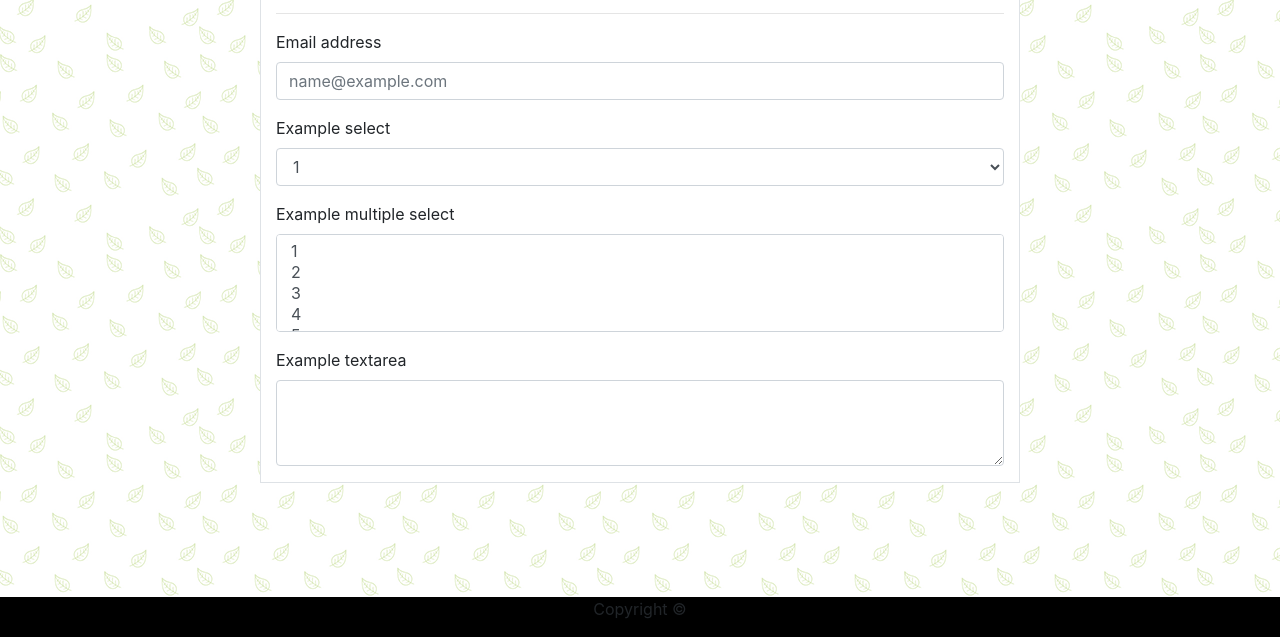
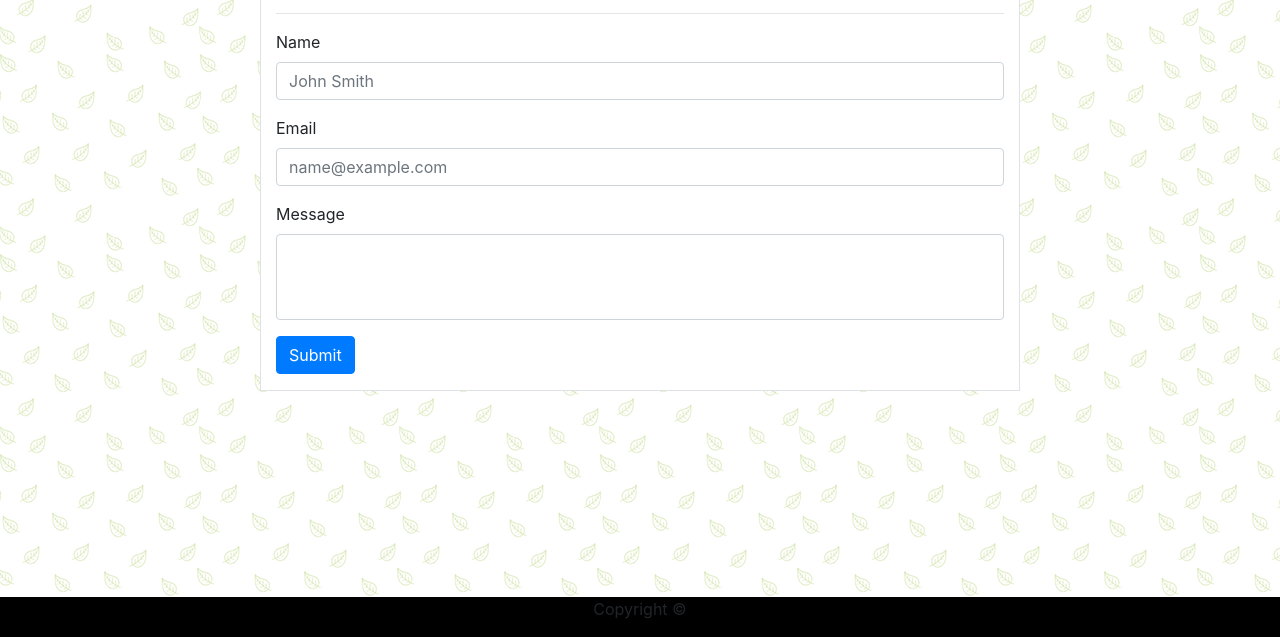
Before and after one commit to woaky1/Bootstrap-Portfolio, a plain HTML site: page contact.html in a window 1280 px wide. Shown: the part 163-800 px from the top of the page. Drawn offline with nearby package versions, Linux system fonts and the light colour scheme.

Commit message:
Completed basic build on contact.html.

```diff
--- a/assets/css/style.css
+++ b/assets/css/style.css
@@ -61,3 +61,7 @@
     width: 200px;
     line-height: 300%;
 }
+
+textarea {
+    resize: none
+};
--- a/contact.html
+++ b/contact.html
@@ -46,35 +46,20 @@
                     </div>
                     <div class="row">
                         <div class="col-lg-12 bg-white">
-                            <form>
+                            <form class="mb-3">
                                 <div class="form-group">
-                                    <label for="exampleFormControlInput1">Email address</label>
+                                    <label>Name</label>
+                                    <input type="text" class="form-control" id="exampleFormControlInput1" placeholder="John Smith">
+                                </div>
+                                <div class="form-group">
+                                    <label for="exampleFormControlInput1">Email</label>
                                     <input type="email" class="form-control" id="exampleFormControlInput1" placeholder="name@example.com">
                                 </div>
                                 <div class="form-group">
-                                    <label for="exampleFormControlSelect1">Example select</label>
-                                    <select class="form-control" id="exampleFormControlSelect1">
-                                    <option>1</option>
-                                    <option>2</option>
-                                    <option>3</option>
-                                    <option>4</option>
-                                    <option>5</option>
-                                    </select>
-                                </div>
-                                <div class="form-group">
-                                    <label for="exampleFormControlSelect2">Example multiple select</label>
-                                    <select multiple class="form-control" id="exampleFormControlSelect2">
-                                    <option>1</option>
-                                    <option>2</option>
-                                    <option>3</option>
-                                    <option>4</option>
-                                    <option>5</option>
-                                    </select>
-                                </div>
-                                <div class="form-group">
-                                    <label for="exampleFormControlTextarea1">Example textarea</label>
+                                    <label for="exampleFormControlTextarea1">Message</label>
                                     <textarea class="form-control" id="exampleFormControlTextarea1" rows="3"></textarea>
                                 </div>
+                                <button type="submit" class="btn btn-primary">Submit</button>
                             </form>
                         </div>
                     </div>
```
